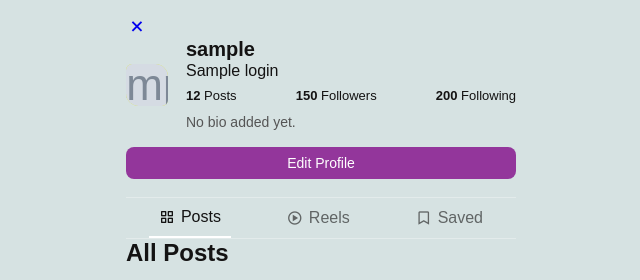
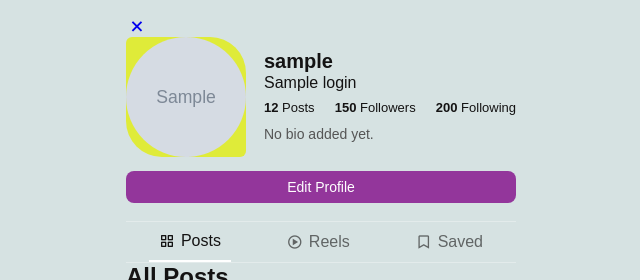
Before and after one commit to jynish102/lensOra, a Django app: template PixelAura/PixelAuraplus/templates/profile.html in a window 1280 px wide. Shown: the top 280 px of the page, without its empty margins (319-959 px from the left). Run offline with Django 5.2, Linux system fonts and the light colour scheme; the template is opened without the code that fills it: most values are stand-ins (such as "Sample title", 1, 10 or a date in 2020); grey boxes marked "Sample" are stand-in pictures.

Commit message:
Update profile.css

```diff
--- a/PixelAura/PixelAuraplus/static/css/profile.css
+++ b/PixelAura/PixelAuraplus/static/css/profile.css
@@ -119,13 +119,13 @@ body {
 }
 
 .profile-pic-wrapper {
-    width: 42px;
-    height: 42px;
+    width: 120px;
+    height: 120px;
     position: relative;
     background: #dfeb39;
-    display: flex;
+    margin: auto;
     align-items: center;
-     justify-content: center;
+    justify-content: center;
     border-top-left-radius: 6px;
     border-top-right-radius: 30%;
     border-bottom-left-radius: 30%;
@@ -227,6 +227,14 @@ body {
     font-weight: 600;
     margin-bottom: 6px;
     color: #000;
+}
+
+.profile-img{
+    width: 100%;
+    height: 100%;
+    object-fit: cover;
+    border-radius: 50%;
+    display: block;
 }
 
 .gs-card p {
@@ -346,6 +354,19 @@ body {
     position: relative;
     font-weight: 600;
     background: #fff;
+}
+
+.default-user-icon {
+    position: absolute;
+    inset: 0;
+    display: flex;
+    align-items: center;
+    justify-content: center;
+    font-size: 60px;
+    color: #999;
+    background: #f0f0f0;
+    border-radius: 50%;
+    z-index: 1;
 }
 
 .crop-header i {
```
